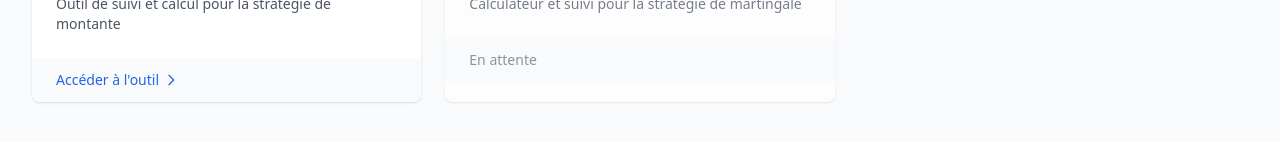
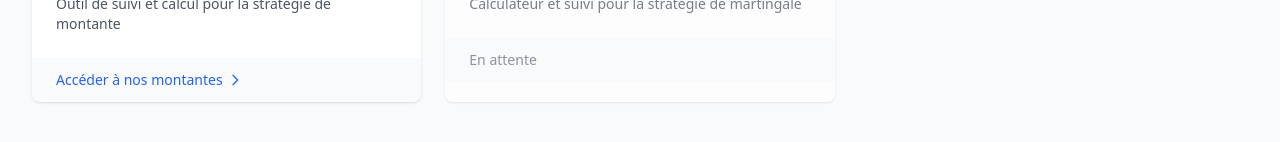
Before and after one commit to Web-Online-Concept/rounders-pro, a Next.js app: page /paris-sportifs in a window 1280 px wide. Shown: the part 254-396 px from the top of the page. Built offline with nearby package versions, Linux system fonts and the light colour scheme.

Commit message:
Update page.js

```diff
--- a/app/paris-sportifs/page.js
+++ b/app/paris-sportifs/page.js
@@ -123,7 +123,7 @@ export default function ParisSporifsPage() {
                 </div>
                 <div className="bg-gray-50 px-4 sm:px-6 py-2 sm:py-3">
                   <span className="text-blue-600 text-xs sm:text-sm hover:text-blue-800 flex items-center">
-                    Accéder à l'outil
+                    Accéder à nos montantes
                     <svg className="w-4 h-4 ml-1" fill="none" stroke="currentColor" viewBox="0 0 24 24">
                       <path strokeLinecap="round" strokeLinejoin="round" strokeWidth={2} d="M9 5l7 7-7 7" />
                     </svg>
```
